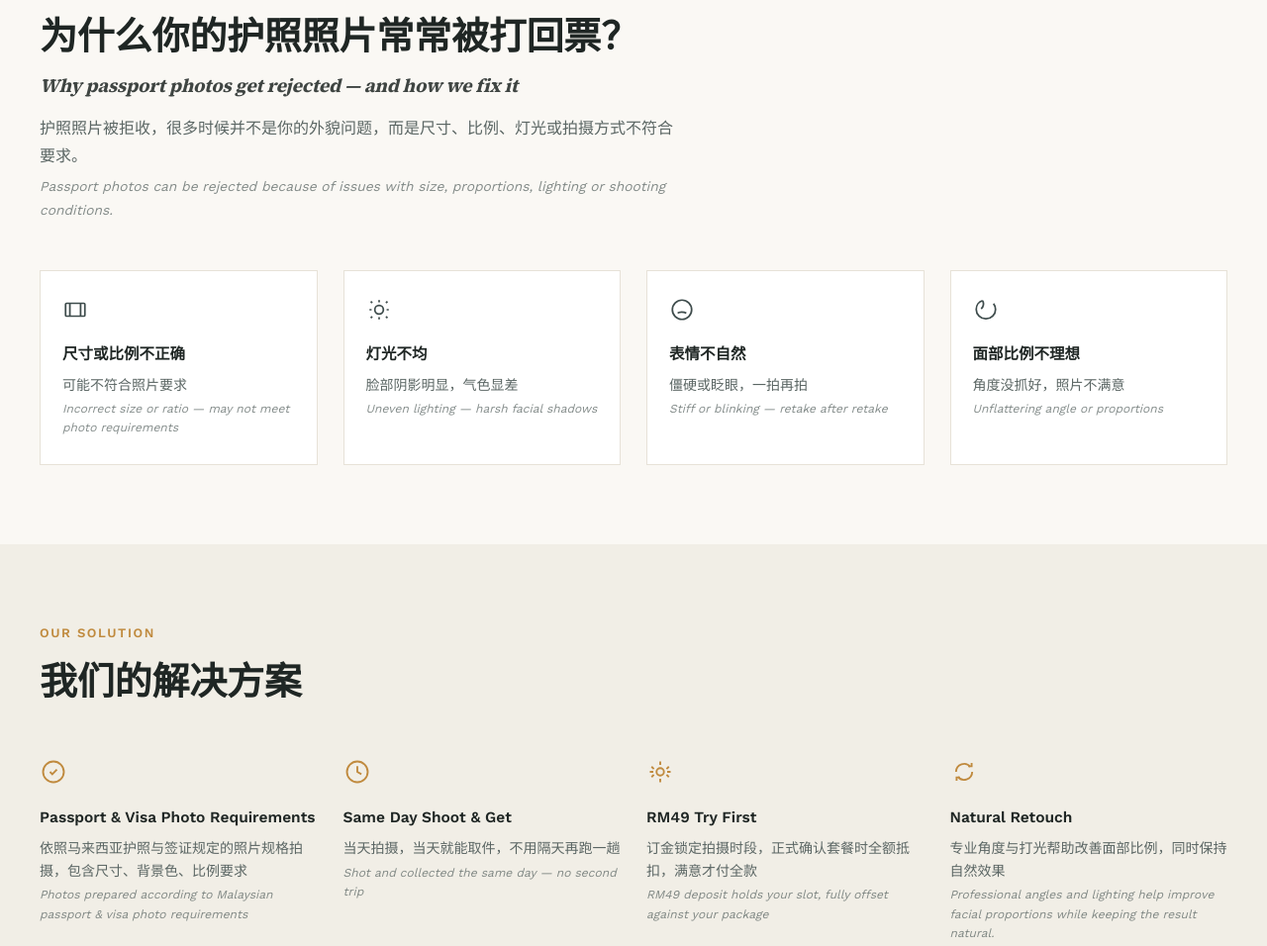
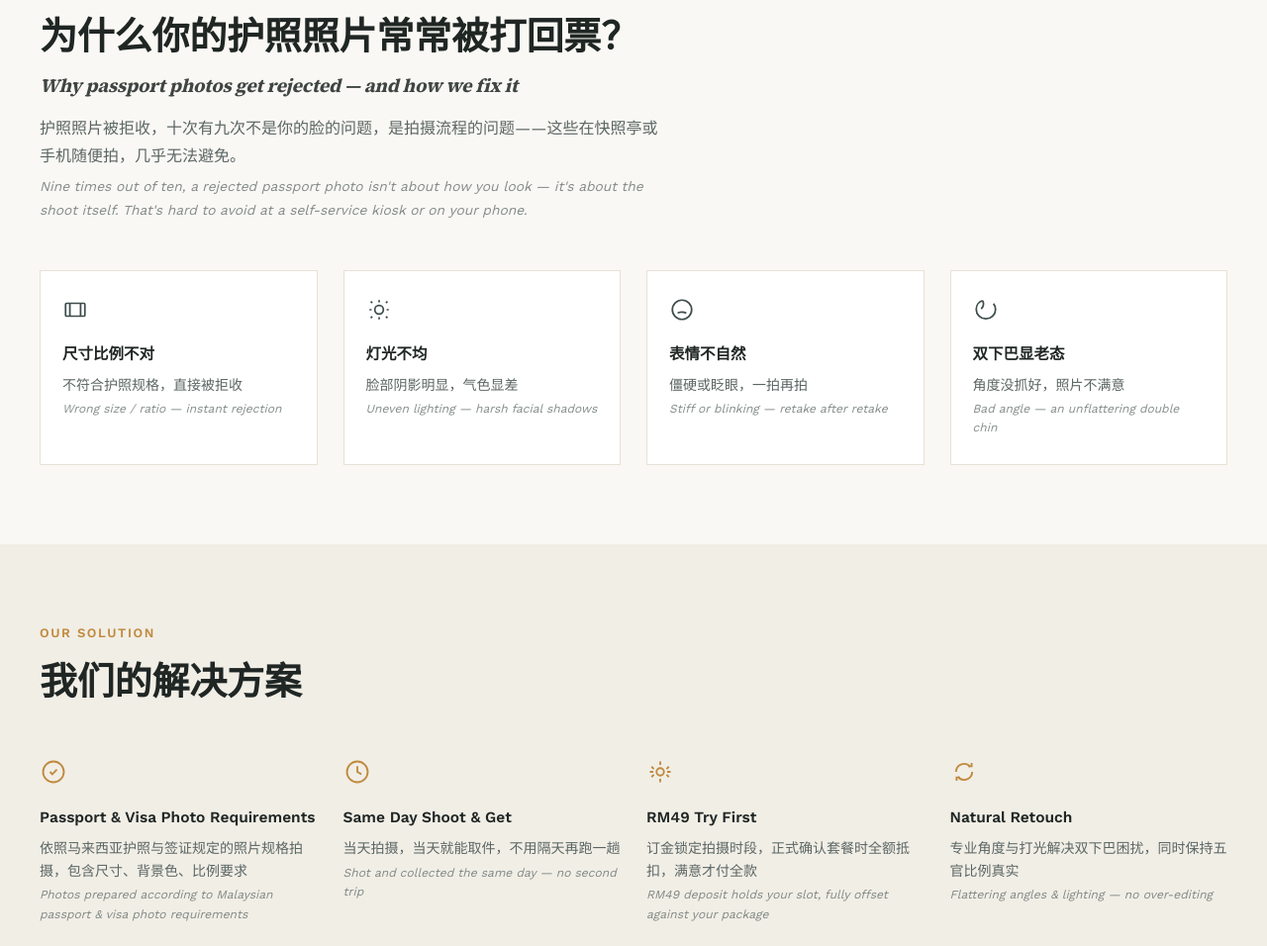
Before and after one commit to ericjh1219/premo-studio-website, a plain HTML site: page passport-photo-jb.html in a window 1280 px wide. Shown: the part 925-1881 px from the top of the page at 99% size. Drawn offline with nearby package versions, Linux system fonts and the light colour scheme.

Commit message:
Add files via upload

```diff
--- a/passport-photo-jb.html
+++ b/passport-photo-jb.html
@@ -46,7 +46,7 @@
   "@context": "https://schema.org",
   "@type": "FAQPage",
   "mainEntity": [
-    {"@type": "Question", "name": "新山哪里可以拍证件照？", "acceptedAnswer": {"@type": "Answer", "text": "PREMO Studio 新山 Mount Austin 分店提供专业护照与证件照拍摄服务，采用与吉隆坡总店相同的规格标准与修图流程，按照相关护照与签证照片要求进行拍摄。"}},
+    {"@type": "Question", "name": "新山哪里可以拍证件照？", "acceptedAnswer": {"@type": "Answer", "text": "PREMO Studio 新山 Mount Austin 分店提供专业护照与证件照拍摄服务，采用与吉隆坡总店相同的规格标准与修图流程，确保照片符合政府规定。"}},
     {"@type": "Question", "name": "JB 分店拍护照照片要多久？", "acceptedAnswer": {"@type": "Answer", "text": "整个拍摄流程约 10–15 分钟，当天即可取件，不需要另外约时间领取。"}},
     {"@type": "Question", "name": "新山证件照收费多少？", "acceptedAnswer": {"@type": "Answer", "text": "订金 RM49 即可锁定拍摄时段，正式套餐价格请以门店最新公告为准，订金可全额抵扣。"}},
     {"@type": "Question", "name": "可以现场排队拍摄吗，还是一定要先预约？", "acceptedAnswer": {"@type": "Answer", "text": "建议先透过 WhatsApp 或网站预约以确保有拍摄时段，若刚好有空档也欢迎现场排队，但可能需要等候。"}},
@@ -131,12 +131,12 @@
   <div class="section-inner">
     <div class="eyebrow-label">常见困扰 · COMMON PROBLEMS</div>
     <h2 class="section-title">为什么你的护照照片常常被打回票？<span class="bi-en" style="font-size:0.5em; opacity:0.85; margin-top:6px;">Why passport photos get rejected — and how we fix it</span></h2>
-    <p class="section-lead" style="margin-bottom:48px;">护照照片被拒收，很多时候并不是你的外貌问题，而是尺寸、比例、灯光或拍摄方式不符合要求。<span class="bi-en">Passport photos can be rejected because of issues with size, proportions, lighting or shooting conditions.</span></p>
+    <p class="section-lead" style="margin-bottom:48px;">护照照片被拒收，十次有九次不是你的脸的问题，是拍摄流程的问题——这些在快照亭或手机随便拍，几乎无法避免。<span class="bi-en">Nine times out of ten, a rejected passport photo isn't about how you look — it's about the shoot itself. That's hard to avoid at a self-service kiosk or on your phone.</span></p>
     <div class="grid-4">
       <div class="card">
         <svg width="26" height="26" viewBox="0 0 24 24" fill="none" stroke="#3E4C4C" stroke-width="1.6"><rect x="3" y="6" width="18" height="12" rx="1"/><path d="M7 6v12M17 6v12"/></svg>
-        <div class="card-title">尺寸或比例不正确</div>
-        <div class="card-body">可能不符合照片要求<span class="bi-en">Incorrect size or ratio — may not meet photo requirements</span></div>
+        <div class="card-title">尺寸比例不对</div>
+        <div class="card-body">不符合护照规格，直接被拒收<span class="bi-en">Wrong size / ratio — instant rejection</span></div>
       </div>
       <div class="card">
         <svg width="26" height="26" viewBox="0 0 24 24" fill="none" stroke="#3E4C4C" stroke-width="1.6"><circle cx="12" cy="12" r="4"/><path d="M12 3v2M12 19v2M4.2 4.2l1.4 1.4M18.4 18.4l1.4 1.4M3 12h2M19 12h2M4.2 19.8l1.4-1.4M18.4 5.6l1.4-1.4"/></svg>
@@ -150,8 +150,8 @@
       </div>
       <div class="card">
         <svg width="26" height="26" viewBox="0 0 24 24" fill="none" stroke="#3E4C4C" stroke-width="1.6"><path d="M9 3.5c-3.5 1-6 4.3-6 8.2 0 4.8 4 8.8 9 8.8s9-4 9-8.8c0-2-.7-3.9-1.9-5.3"/><path d="M9 3.5c1.3 2.6.7 5.6-1.4 7.6"/></svg>
-        <div class="card-title">面部比例不理想</div>
-        <div class="card-body">角度没抓好，照片不满意<span class="bi-en">Unflattering angle or proportions</span></div>
+        <div class="card-title">双下巴显老态</div>
+        <div class="card-body">角度没抓好，照片不满意<span class="bi-en">Bad angle — an unflattering double chin</span></div>
       </div>
     </div>
   </div>
@@ -180,7 +180,7 @@
       <div>
         <svg width="28" height="28" viewBox="0 0 24 24" fill="none" stroke="#C08A3E" stroke-width="1.6" style="margin-bottom:14px;"><path d="M5 12a7 7 0 0 1 12.5-4.2M19 12a7 7 0 0 1-12.5 4.2M15.5 7.2h3v-3M8.5 16.8h-3v3"/></svg>
         <div class="card-title">Natural Retouch</div>
-        <div class="card-body">专业角度与打光帮助改善面部比例，同时保持自然效果<span class="bi-en">Professional angles and lighting help improve facial proportions while keeping the result natural.</span></div>
+        <div class="card-body">专业角度与打光解决双下巴困扰，同时保持五官比例真实<span class="bi-en">Flattering angles &amp; lighting — no over-editing</span></div>
       </div>
     </div>
   </div>
```
Also changed, not shown: index.html (+2 -2 lines), passport-photo-kl.html (+3 -1 lines).
